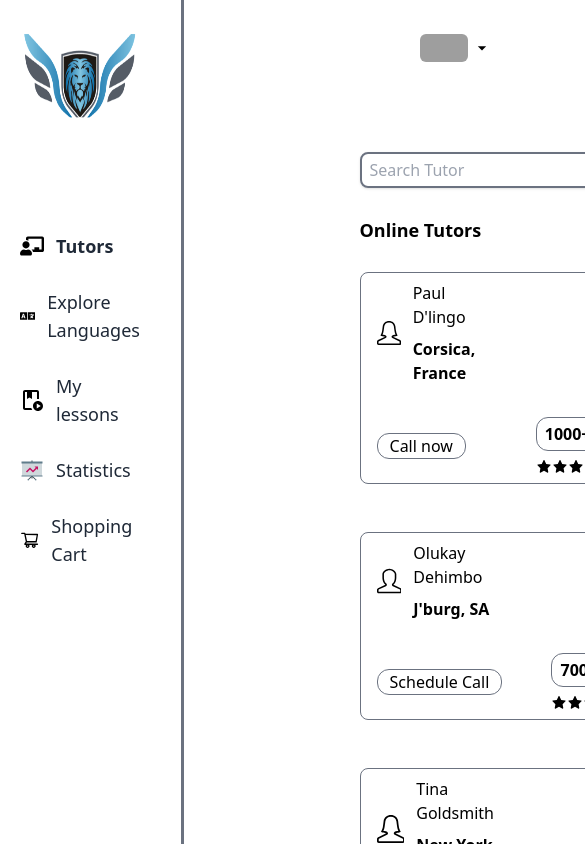
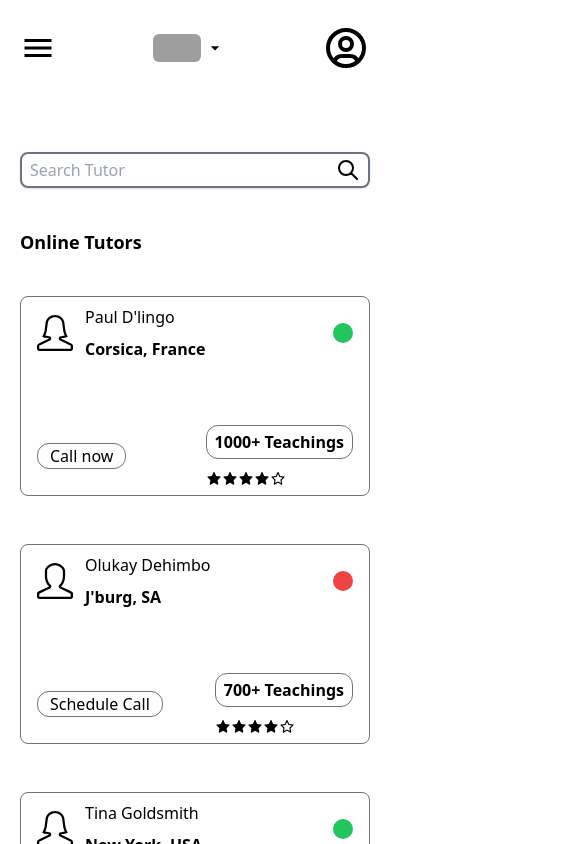
Before and after one commit to mugishasam123/education-site, a React (Vite) app: page / in a window 390 px wide. Shown: the top 844 px of the page, 585 px wide, since content can reach past the window. Built offline with nearby package versions, Linux system fonts and the light colour scheme; grey boxes are pictures that could not be loaded.

Commit message:
Add responsiveneess

```diff
--- a/src/components/HomePage/index.jsx
+++ b/src/components/HomePage/index.jsx
@@ -6,13 +6,12 @@ import TopNav from "../TopNav";
 
 const HomePage = () => {
   return (
-    <div className="px-5 flex space-x-8">
+    <div className="px-5 flex md:space-x-12">
       <SideNav />
-      <div className="flex space-x-44">
-        <div className="h-[100%] w-1 bg-gray-500"></div>
-        <div className="grid gap-20 py-6">
+      <div className="hidden md:flex  w-[2px] bg-gray-500"></div>
+      <div className="flex flex-col  space-y-20 py-6 w-full md:px-12">
         <TopNav />
-          <div className=" grid gap-7">
+        <div className="flex flex-col  space-y-10">
           <Search />
           <h2 className="font-bold text-lg">Online Tutors</h2>
           <Tutors />
@@ -21,7 +20,6 @@ const HomePage = () => {
         </div>
       </div>
     </div>
-    </div>
   );
 };
 
--- a/src/components/Search/index.jsx
+++ b/src/components/Search/index.jsx
@@ -2,7 +2,7 @@ import { HiOutlineSearch } from "react-icons/hi";
 
 const Search = () => {
   return (
-    <div className="flex justify-between h-fit items-center border-2 border-gray-500 w-fit px-2 py-1 rounded-lg shadow">
+    <div className="flex justify-between h-fit items-center border-2 border-gray-500 md:w-fit px-2 py-1 rounded-lg shadow">
       <input
         type="text"
         placeholder="Search Tutor"
--- a/src/components/SideNav/index.jsx
+++ b/src/components/SideNav/index.jsx
@@ -30,7 +30,7 @@ const SideNav = () => {
   ];
 
   return (
-    <div className="flex flex-col space-y-24 pt-6">
+    <div className="flex-col space-y-24 pt-6 hidden md:flex">
       <a href="#">
         <img src={logo} className="w-44 h-28" alt="logo" />
       </a>
--- a/src/components/TopNav/index.jsx
+++ b/src/components/TopNav/index.jsx
@@ -1,10 +1,11 @@
 import { TbUserCircle } from "react-icons/tb";
-import { MdOutlineArrowDropDown } from "react-icons/md";
+import { MdOutlineArrowDropDown, MdMenu } from "react-icons/md";
 
 const TopNav = () => {
   return (
-    <div className="flex justify-end">
-      <div className="flex items-center space-x-24">
+    <div className="flex md:justify-end ">
+      <div className="flex items-center w-full justify-between md:w-fit md:space-x-24">
+        <MdMenu className="text-4xl flex md:hidden" />
         <div className="flex space-x-1 items-center">
           <img
             src="https://countryflagsapi.com/png/in"
--- a/src/components/Tutors/TutorCard.jsx
+++ b/src/components/Tutors/TutorCard.jsx
@@ -3,8 +3,8 @@ import { AiFillStar, AiOutlineStar } from "react-icons/ai";
 
 const TutorCard = ({ tutor }) => {
   return (
-    <li className="grid gap-8  border border-gray-500 rounded-lg px-4 py-2">
-      <div className="flex items-center space-x-44">
+    <li className="space-y-16 border border-gray-500 rounded-lg px-4 py-2">
+      <div className="flex items-center justify-between lg:space-x-44">
         <div className="flex space-x-3 items-center">
           {tutor.gender === "female" ? (
             <SlUserFemale className="text-4xl" />
@@ -23,11 +23,11 @@ const TutorCard = ({ tutor }) => {
           <div className="bg-red-500 rounded-full w-5 h-5"></div>
         )}
       </div>
-      <div className="flex items-center justify-between">
+      <div className="flex items-center flex-row justify-between space-y-0 lg:space-y-0 md:space-y-8 md:flex-col lg:flex-row lg:justify-between">
         <button className="p-2  border border-gray-500 px-3 py-0 rounded-xl hover:bg-green-500 hover:text-white hover:border-none">
           {tutor.active ? "Call now" : "Schedule Call"}
         </button>
-        <div className="grid gap-2">
+        <div className="space-y-3">
           <div className="font-bold border border-gray-500 px-2 py-1 rounded-xl">{`${tutor.teachings}+ Teachings`}</div>
           <div className="flex">
             {[...Array(tutor.rating).keys()].map((num) => (
```
Lines whose indentation alone changed are shown as unchanged.
